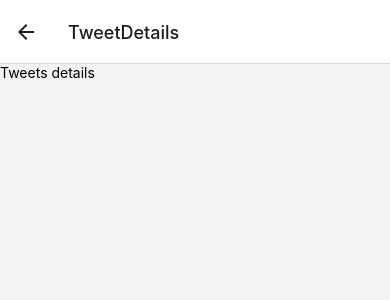
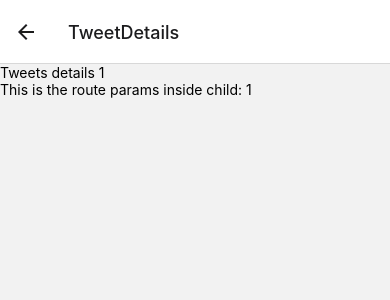
Before and after one commit to mcvio78/study__react-native-expo, a React Native app: screen / in a window 390 px wide. Both pictures are taken after a click on the button "CLICK". Shown: the top 300 px of the page. Built offline with nearby package versions, Linux system fonts and the light colour scheme.

Commit message:
DoneWithIt - accessing to route property

```diff
--- a/App.jsx
+++ b/App.jsx
@@ -1,6 +1,6 @@
 import React from 'react';
 import { Text } from 'react-native';
-import { NavigationContainer, useNavigation } from '@react-navigation/native';
+import { NavigationContainer, useNavigation, useRoute } from '@react-navigation/native';
 import { createStackNavigator } from '@react-navigation/stack';
 
 import { Button } from 'react-native';
@@ -8,7 +8,12 @@ import { Screen } from './app/components/Screen';
 
 const Link = () => {
   const navigation = useNavigation();
-  return <Button title="Click" onPress={() => navigation.navigate('TweetDetails')} />;
+  return <Button title="Click" onPress={() => navigation.navigate('TweetDetails', { id: 1 })} />;
+};
+
+const ChildComponent = () => {
+  const route = useRoute();
+  return <Text>This is the route params inside child: {route.params.id}</Text>;
 };
 
 const Tweets = () => {
@@ -20,10 +25,11 @@ const Tweets = () => {
   );
 };
 
-const TweetDetails = () => {
+const TweetDetails = ({ route }) => {
   return (
     <Screen>
-      <Text>Tweets details</Text>
+      <Text>Tweets details {route.params.id}</Text>
+      <ChildComponent />
     </Screen>
   );
 };
```
